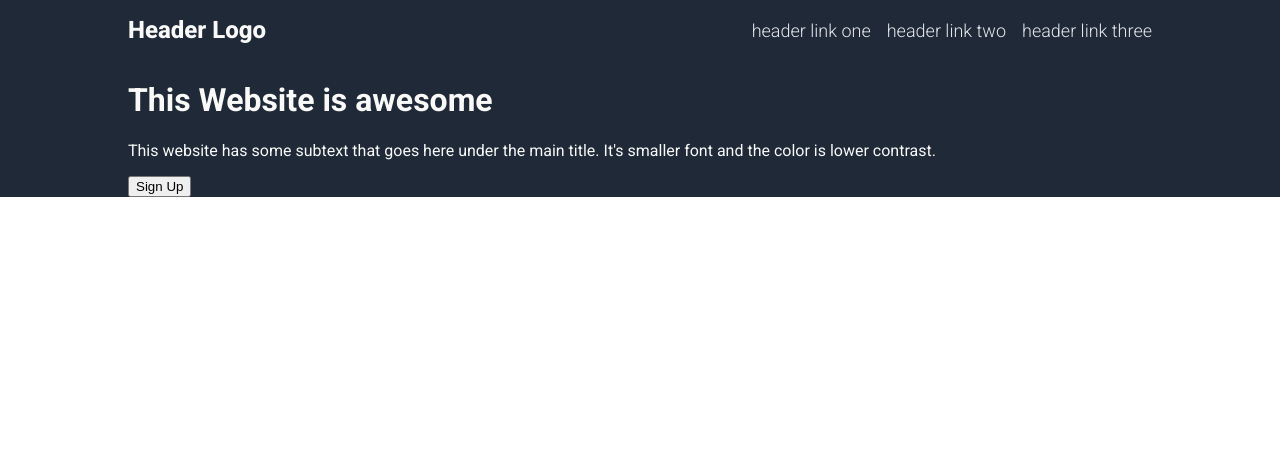
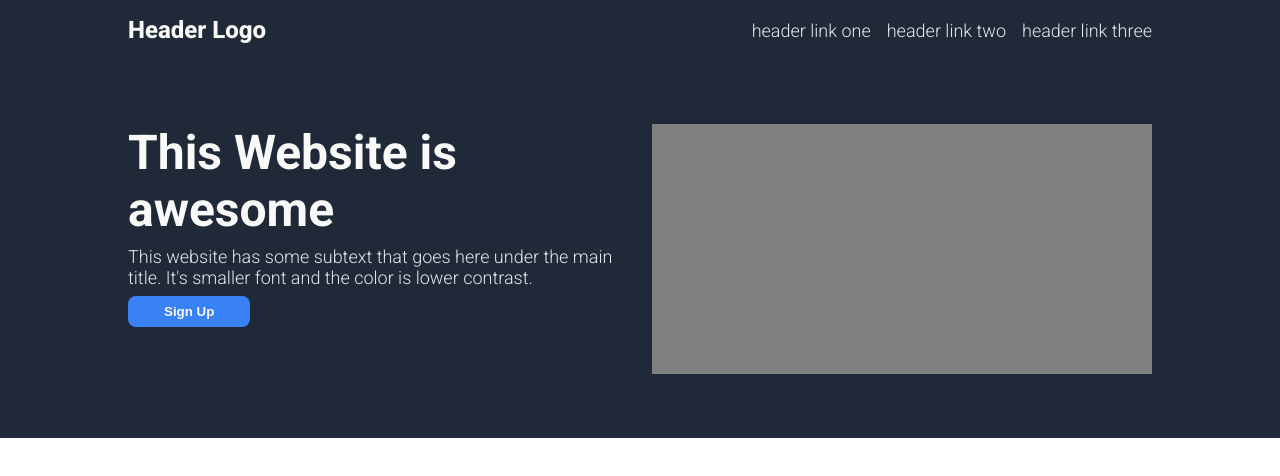
Before and after one commit to A-Shushi/odin-landing-page, a plain HTML site: page index.html in a window 1280 px wide. Drawn offline with Linux system fonts and the light colour scheme.

Commit message:
Style the rest of hero

```diff
--- a/styles.css
+++ b/styles.css
@@ -38,7 +38,48 @@ body {
 
 .header a {
     text-decoration: none;
+}
+
+.header a,
+.hero-content p {
     color: #E5E7EB;
     font-size: 18px;
     font-weight: 300;
 }
+
+.hero-content {
+    display: flex;
+    gap: 32px;
+    padding: 64px 0;
+}
+
+.hero-content h1,
+.hero-content p {
+    margin: 0;
+    padding: 0;
+}
+
+.hero-content h1 {
+    font-size: 48px;
+}
+
+.hero-content p {
+    margin: 8px 0;
+}
+
+.hero-content button {
+    padding: 8px 36px;
+    border-radius: 8px;
+    border: none;
+    background-color: #3882F6;
+    color: #F9FAF8;
+    font-weight: 600;
+}
+
+/*TODO Replace img-placeholder with an image later*/
+.img-placeholder {
+    width: 500px;
+    height: 250px;
+    background-color: gray;
+    flex-shrink: 0;
+}
```
